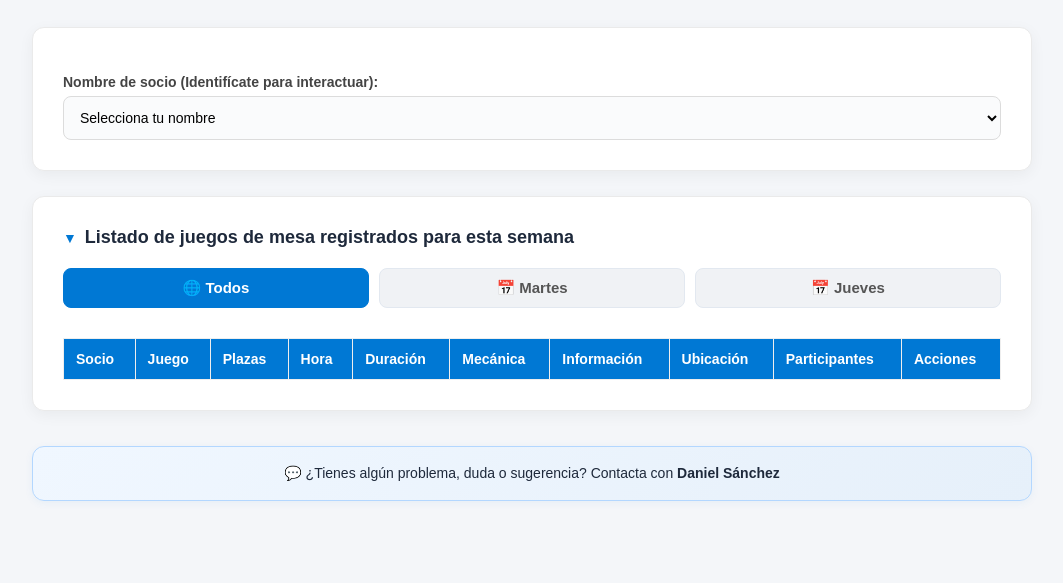
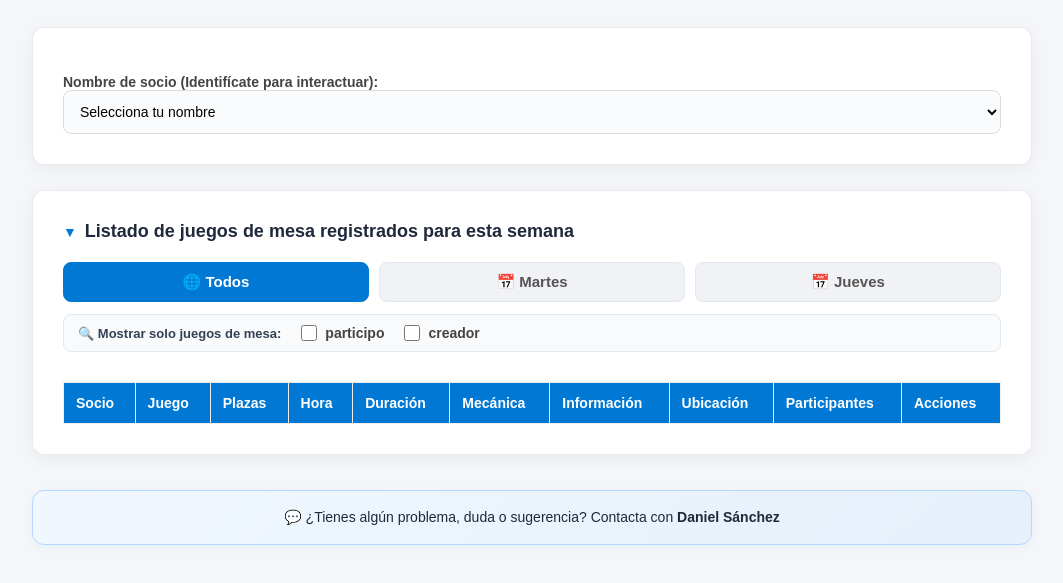
Before and after one commit to Dasanfer/propuestajuegos_gmadrid, a plain HTML site: page index.html in a window 1280 px wide. Both pictures are taken after a click on the heading "Listado de juegos de mesa registrados para esta semana". Shown: the part 93-676 px from the top of the page, without its empty margins (108-1171 px from the left). Drawn offline with Linux system fonts and the light colour scheme; no server answers.

Commit message:
Update index.html

```diff
--- a/index.html
+++ b/index.html
@@ -133,7 +133,6 @@ details.container[open] {
     font-weight: 600;
     font-size: 14px;
     margin-top: 16px;
-    margin-bottom: 6px;
     color: #444;
 }
 
@@ -254,7 +253,7 @@ button:disabled {
 .filtros-container {
     display: flex;
     gap: 10px;
-    margin-bottom: 15px;
+    margin-bottom: 12px;
     margin-top: 20px;
 }
 
@@ -279,6 +278,38 @@ button:disabled {
     background: #0078d4;
     color: white;
     border-color: #0078d4;
+}
+
+/* Filtros secundarios "Mostrar solo" */
+.filtros-secundarios {
+    display: flex;
+    gap: 20px;
+    margin-bottom: 20px;
+    background: #f8fafc;
+    padding: 10px 14px;
+    border-radius: 8px;
+    border: 1px solid #e2e8f0;
+    align-items: center;
+    flex-wrap: wrap;
+}
+
+.filtro-check-label {
+    display: flex;
+    align-items: center;
+    gap: 8px;
+    font-size: 13px;
+    font-weight: 600;
+    color: #475569;
+    cursor: pointer;
+    margin-top: 0 !important;
+}
+
+.filtro-check-label input[type="checkbox"] {
+    width: 16px;
+    height: 16px;
+    accent-color: #0078d4;
+    cursor: pointer;
+    margin: 0;
 }
 
 table{
@@ -614,6 +645,17 @@ select option:disabled {
         <button id="btnFiltroJueves" class="btn-filtro" onclick="filtrarDia('Jueves')">📅 Jueves</button>
     </div>
 
+    <!-- Nuevo filtro "Mostrar solo" -->
+    <div class="filtros-secundarios">
+        <span style="font-size: 13px; font-weight: bold; color: #334155;">🔍 Mostrar solo juegos de mesa:</span>
+        <label class="filtro-check-label">
+            <input type="checkbox" id="filtroParticipo" onchange="renderizarTabla()"> participo
+        </label>
+        <label class="filtro-check-label">
+            <input type="checkbox" id="filtroCreador" onchange="renderizarTabla()"> creador
+        </label>
+    </div>
+
     <div class="container-table">
         <table>
             <thead>
@@ -811,14 +853,26 @@ function renderizarTabla(){
     const tabla = document.getElementById("tablaJuegos");
     tabla.innerHTML = "";
     const socioActual = document.getElementById("nombre").value;
+    const soloParticipo = document.getElementById("filtroParticipo").checked;
+    const soloCreador = document.getElementById("filtroCreador").checked;
 
     const juegosFiltrados = juegos.filter(juego => {
         const perteneceSemana = esDeEstaSemana(juego.fechaRegistro);
         if (!perteneceSemana) return false;
 
-        if (diaFiltroActual === 'todos') return true;
-        const diaJuego = obtenerDiaJuego(juego);
-        return diaJuego === diaFiltroActual;
+        if (diaFiltroActual !== 'todos') {
+            const diaJuego = obtenerDiaJuego(juego);
+            if (diaJuego !== diaFiltroActual) return false;
+        }
+
+        const participantes = juego.participantes || [];
+        const esParticipante = socioActual && participantes.includes(socioActual);
+        const esCreador = socioActual && (juego.socio === socioActual);
+
+        if (soloParticipo && !esParticipante) return false;
+        if (soloCreador && !esCreador) return false;
+
+        return true;
     });
 
     juegosFiltrados.sort((a, b) => {
@@ -873,8 +927,8 @@ function renderizarTabla(){
 
         let botonesAccionesHTML = "";
 
-        // El botón "Avisar" solo se muestra si el usuario está participando activamente (sea creador apuntado o participante)
-        if (socioActual && estaApuntado) {
+        // El botón "Avisar" solo se muestra si el usuario está participando activamente Y el juego NO está completo
+        if (socioActual && estaApuntado && !estaCompleto) {
             botonesAccionesHTML += `<button class="btn-tabla btn-copiar" onclick="copiarListaParticipantes('${juego.id}')">Avisar</button>`;
         }
 
```
